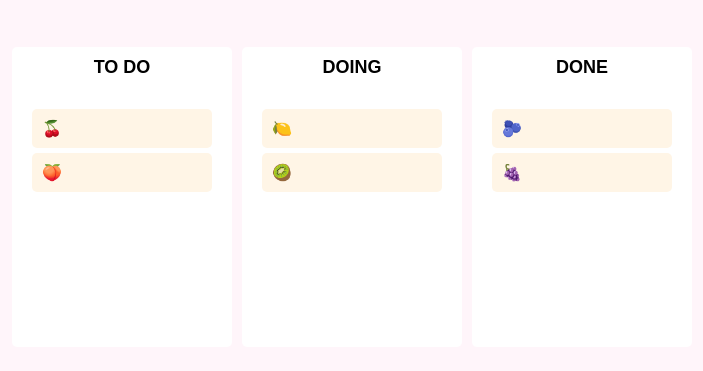
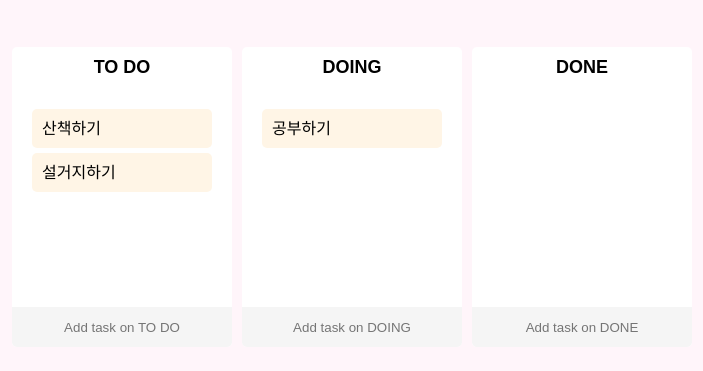
Before and after one commit to yoohaaeun/Yoorello, a React (Create React App) app: page / in a window 1280 px wide. Shown: the part 203-574 px from the top of the page, without its empty margins (288-991 px from the left). Built offline with nearby package versions, Linux system fonts and the light colour scheme.

Commit message:
To Do Form을 구현하고, 카드 객체를 객체 배열로 변경

```diff
--- a/src/App.tsx
+++ b/src/App.tsx
@@ -25,14 +25,17 @@ const Boards = styled.div`
 function App() {
   const [toDos, setToDos] = useRecoilState(toDoState);
 
-  const onDragEnd = ({ draggableId, destination, source }: DropResult) => {
+  const onDragEnd = (info: DropResult) => {
+    const { destination, source } = info;
+
     if (!destination) return;
 
     if (source.droppableId === destination.droppableId) {
       setToDos((prevToDos) => {
         const boardCopy = [...prevToDos[source.droppableId]];
+        const tskObj = boardCopy[source.index];
         boardCopy.splice(source.index, 1);
-        boardCopy.splice(destination?.index, 0, draggableId);
+        boardCopy.splice(destination?.index, 0, tskObj);
         return {
           ...prevToDos,
           [source.droppableId]: boardCopy,
@@ -44,8 +47,9 @@ function App() {
       setToDos((allBoards) => {
         const sourceBoard = [...allBoards[source.droppableId]];
         const destinationBoard = [...allBoards[destination.droppableId]];
+        const tskObj = sourceBoard[source.index];
         sourceBoard.splice(source.index, 1);
-        destinationBoard.splice(destination?.index, 0, draggableId);
+        destinationBoard.splice(destination?.index, 0, tskObj);
         return {
           ...allBoards,
           [source.droppableId]: sourceBoard,
--- a/src/Components/Board.tsx
+++ b/src/Components/Board.tsx
@@ -1,6 +1,8 @@
 import React from 'react';
 import { Droppable } from 'react-beautiful-dnd';
+import { useForm } from 'react-hook-form';
 import styled from 'styled-components';
+import { IToDo } from '../atoms';
 import DragabbleCard from './DragabbleCard';
 
 const Wrapper = styled.div`
@@ -38,12 +40,40 @@ const Area = styled.div<IAreaProps>`
   border-radius: 0 0 5px 5px;
 `;
 
+const Form = styled.form`
+  width: 100%;
+  text-align: center;
+  background-color: #f5f5f5;
+  border-radius: 0 0 5px 5px;
+
+  input {
+    width: 90%;
+    height: 40px;
+    text-align: center;
+    border: none;
+    background-color: #f5f5f5;
+
+    &:focus {
+      outline: none;
+    }
+  }
+`;
+
 interface IBoardProps {
-  toDos: string[];
+  toDos: IToDo[];
   boardId: string;
 }
 
+interface IForm {
+  toDo: string;
+}
+
 export default function Board({ boardId, toDos }: IBoardProps) {
+  const { register, setValue, handleSubmit } = useForm();
+  const onValid = ({ toDo }: IForm) => {
+    setValue('toDo', '');
+  };
+
   return (
     <Wrapper>
       <Title>{boardId}</Title>
@@ -56,12 +86,24 @@ export default function Board({ boardId, toDos }: IBoardProps) {
             {...provided.droppableProps}
           >
             {toDos.map((toDo, index) => (
-              <DragabbleCard key={toDo} index={index} toDo={toDo} />
+              <DragabbleCard
+                key={toDo.id}
+                toDoId={toDo.id}
+                toDoText={toDo.text}
+                index={index}
+              />
             ))}
             {provided.placeholder}
           </Area>
         )}
       </Droppable>
+      <Form>
+        <input
+          {...register('toDo', { required: true })}
+          type='text'
+          placeholder={`Add task on ${boardId}`}
+        />
+      </Form>
     </Wrapper>
   );
 }
--- a/src/Components/DragabbleCard.tsx
+++ b/src/Components/DragabbleCard.tsx
@@ -13,13 +13,14 @@ const Card = styled.div<{ $isDragging: boolean }>`
 `;
 
 interface IDragabbleCardProps {
-  toDo: string;
+  toDoId: number;
+  toDoText: string;
   index: number;
 }
 
-function DragabbleCard({ index, toDo }: IDragabbleCardProps) {
+function DragabbleCard({ toDoId, toDoText, index }: IDragabbleCardProps) {
   return (
-    <Draggable draggableId={toDo} index={index}>
+    <Draggable draggableId={toDoId + ''} index={index}>
       {(provided, snapshot) => (
         <Card
           $isDragging={snapshot.isDragging}
@@ -27,7 +28,7 @@ function DragabbleCard({ index, toDo }: IDragabbleCardProps) {
           {...provided.draggableProps}
           {...provided.dragHandleProps}
         >
-          <span>{toDo}</span>
+          <span>{toDoText}</span>
         </Card>
       )}
     </Draggable>
--- a/src/atoms.tsx
+++ b/src/atoms.tsx
@@ -1,14 +1,22 @@
 import { atom, selector } from 'recoil';
 
+export interface IToDo {
+  id: number;
+  text: string;
+}
+
 interface IToDoState {
-  [key: string]: string[];
+  [key: string]: IToDo[];
 }
 
 export const toDoState = atom<IToDoState>({
   key: 'toDo',
   default: {
-    'TO DO': ['🍒', '🍑'],
-    DOING: ['🍋', '🥝'],
-    DONE: ['🫐', '🍇'],
+    'TO DO': [
+      { id: 123, text: '산책하기' },
+      { id: 125, text: '설거지하기' },
+    ],
+    DOING: [{ id: 124, text: '공부하기' }],
+    DONE: [],
   },
 });
```
